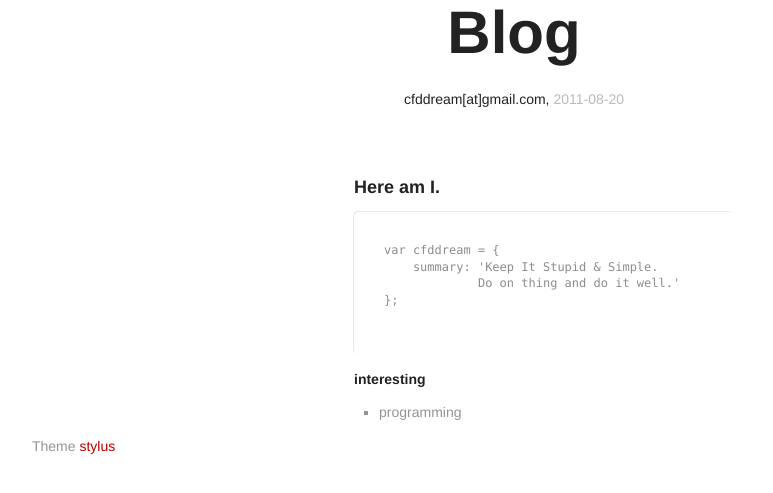
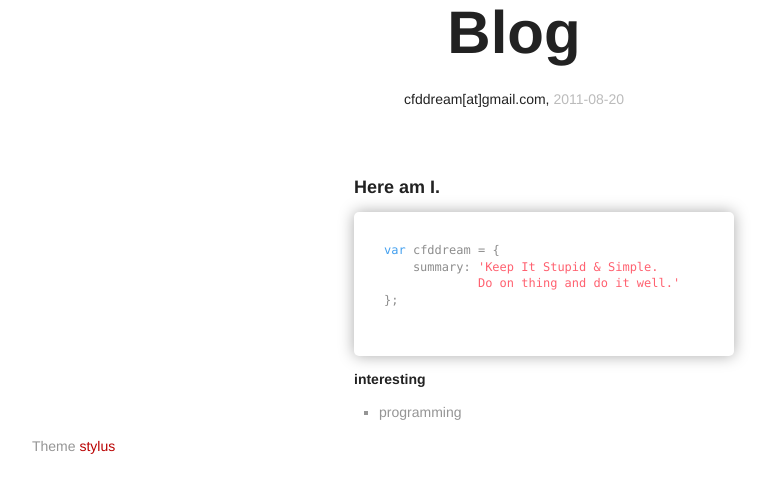
Before and after one commit to my-archives/kissdry.com, a web app: file index.html in a window 1280 px wide. Shown: the part 147-640 px from the top of the page, without its empty margins (126-899 px from the left). Run offline with its HTML, style and script files only (its server is not run), Linux system fonts and the light colour scheme.

Commit message:
update index.html

```diff
--- a/css/main.css
+++ b/css/main.css
@@ -95,6 +95,10 @@
 .example {
     margin-top: 25px;
 }
+pre.snipt {
+    box-shadow: 0 0 15px #AAA;
+}
+
 pre {
     background: none repeat scroll 0 0 #FFFFFF;
     border-radius: 5px 5px 5px 5px;
@@ -139,3 +143,12 @@
     text-align: center;
     text-decoration: none;
 }
+
+pre .built_in { color: #ae81ff; }
+pre .comment { color: #999; }
+pre .function .title { color: #86c20e; }
+pre .function .params { color: #fd971f; }
+pre .keyword { color: #44a0ef; }
+pre .literal { color: #ae81ff; }
+pre .number { color: #ae81ff; }
+pre .string { color: #ff6170; }
--- a/index.html
+++ b/index.html
@@ -21,10 +21,10 @@
             <div id="content">
                 <div class="example closing">
                     <h2>Here am I.</h2>
-                    <pre>
-var cfddream = {
-    summary: 'Keep It Stupid & Simple.
-             Do on thing and do it well.'
+                    <pre class="snipt">
+<span class="keyword">var</span> cfddream = {
+    summary: <span class="string">'Keep It Stupid & Simple.
+             Do on thing and do it well.'</span>
 };
                     </pre>
                     <div class="features">
```
